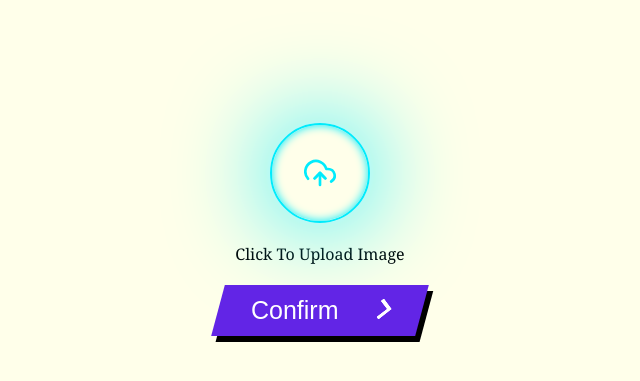
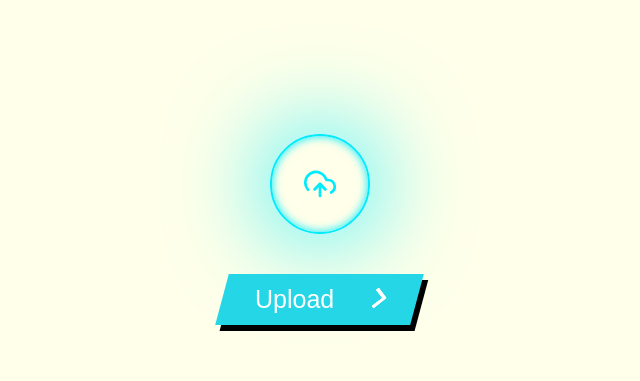
Before and after one commit to Priyansh6747/image_editor, a React (Vite) app: page / in a window 1280 px wide. Shown: the part 171-552 px from the top of the page, without its empty margins (320-960 px from the left). Built offline with nearby package versions, Linux system fonts and the light colour scheme.

Commit message:
Added preview for uploaded image

```diff
--- a/src/Components/Button.jsx
+++ b/src/Components/Button.jsx
@@ -29,7 +29,7 @@ const StyledWrapper = styled.div`
         text-decoration: none;
         font-size: 25px;
         color: white;
-    background: #6225e6;
+        background: #25d6e6;
         transition: 1s;
         box-shadow: 6px 6px 0 black;
         transform: skewX(-15deg);
@@ -43,7 +43,7 @@ const StyledWrapper = styled.div`
 
     .cta:hover {
         transition: 0.5s;
-    box-shadow: 10px 10px 0 #fbc638;
+        box-shadow: 10px 10px 0 rgba(17, 105, 199, 0.6);
     }
 
     .cta .second {
@@ -97,7 +97,7 @@ const StyledWrapper = styled.div`
         }
 
         50% {
-      fill: #fbc638;
+            fill: #1a34c0;
         }
 
         100% {
--- /dev/null
+++ b/src/Components/ImageCard.jsx
@@ -0,0 +1,78 @@
+import styled from 'styled-components';
+import PropTypes from "prop-types";
+const Card = (props) => {
+    return (
+        <StyledWrapper>
+            <div className="card">
+                <svg xmlns="http://www.w3.org/2000/svg" viewBox="0 0 24 24">
+                    <path d="M20 5H4V19L13.2923 9.70649C13.6828 9.31595 14.3159 9.31591 14.7065 9.70641L20 15.0104V5ZM2 3.9934C2 3.44476 2.45531 3 2.9918 3H21.0082C21.556 3 22 3.44495 22 3.9934V20.0066C22 20.5552 21.5447 21 21.0082 21H2.9918C2.44405 21 2 20.5551 2 20.0066V3.9934ZM8 11C6.89543 11 6 10.1046 6 9C6 7.89543 6.89543 7 8 7C9.10457 7 10 7.89543 10 9C10 10.1046 9.10457 11 8 11Z" />
+                </svg>
+                <div className="card__content">
+                    <img src={props.URL} />
+                </div>
+            </div>
+        </StyledWrapper>
+    );
+}
+Card.propTypes = {
+    URL: PropTypes.string,
+}
+const StyledWrapper = styled.div`
+  .card {
+    position: relative;
+    min-width: 400px;
+    min-height: 400px;
+    width: auto;
+    height: auto;
+    background: linear-gradient(-45deg, #f89b29 0%, #ff0f7b 100%);
+    border-radius: 10px;
+    display: flex;
+    align-items: center;
+    justify-content: center;
+    overflow: hidden;
+    transition: all 0.6s cubic-bezier(0.23, 1, 0.32, 1);
+  }
+
+  .card svg {
+    width: 48px;
+    fill: #333;
+    transition: all 0.6s cubic-bezier(0.23, 1, 0.32, 1);
+  }
+
+  .card:hover {
+    box-shadow: 0 10px 20px rgba(0, 0, 0, 0.2);
+  }
+
+  .card__content {
+    position: absolute;
+    top: 50%;
+    left: 50%;
+    transform: translate(-50%, -50%);
+    width: 100%;
+    height: 100%;
+    padding: 20px;
+    box-sizing: border-box;
+    background-color: #fff;
+    opacity: 0;
+    transition: all 0.6s cubic-bezier(0.23, 1, 0.32, 1);
+  }
+
+  .card:hover .card__content {
+    transform: translate(-50%, -50%) rotate(0deg);
+    opacity: 1;
+    width: auto;
+    height: 100%;
+    overflow: hidden;
+  }
+
+  .card__content img {
+      height: 100%;
+      width: auto;
+      object-fit: contain;
+  }
+
+  .card:hover svg {
+    scale: 0;
+  }`;
+
+export default Card;
--- a/src/Components/Imageform.jsx
+++ b/src/Components/Imageform.jsx
@@ -2,13 +2,17 @@ import PropTypes from "prop-types";
 import {useEffect, useState} from "react";
 import InputFile from "./InputFile.jsx"
 import Button from "./Button.jsx"
-
+import ImageCard from "./ImageCard.jsx";
 function ImageForm(props){
     const [ImgData, setImgData] = useState(null);
     const [msg, setMsg] = useState("Click To Upload Image");
+    const [ButtonText , setButtonText] = useState("Upload");
+    const [ToRender, setToRender] = useState(<InputFile onValueChange={handleChange}/>);
 
     useEffect(() => {
-        setMsg(ImgData? ImgData.name :"Click To Upload Image");
+        setMsg(ImgData? ImgData.name :"");
+        setButtonText(ImgData? "Confirm" : "Upload");
+        setToRender(ImgData? <ImageCard URL={URL.createObjectURL(ImgData)}/> : <InputFile onValueChange={handleChange}/>)
     },[ImgData])
 
     function handleChange(e){
@@ -25,9 +29,9 @@ function ImageForm(props){
     return (
         <form onSubmit={handleSubmit}>
             <div style={Style.container}>
-                <InputFile onValueChange={handleChange}/>
+                {ToRender}
                 <p>{msg}</p>
-                <Button type={"submit"} text={"Confirm"} />
+                <Button type={"submit"} text={ButtonText} />
             </div>
         </form>
     )
```
Lines whose indentation alone changed are shown as unchanged.
